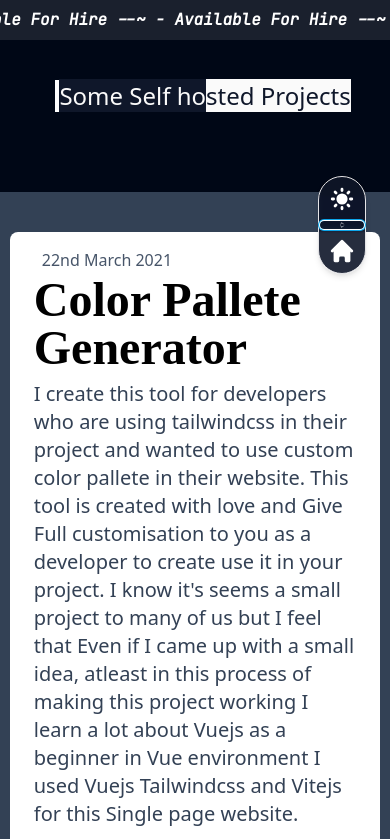
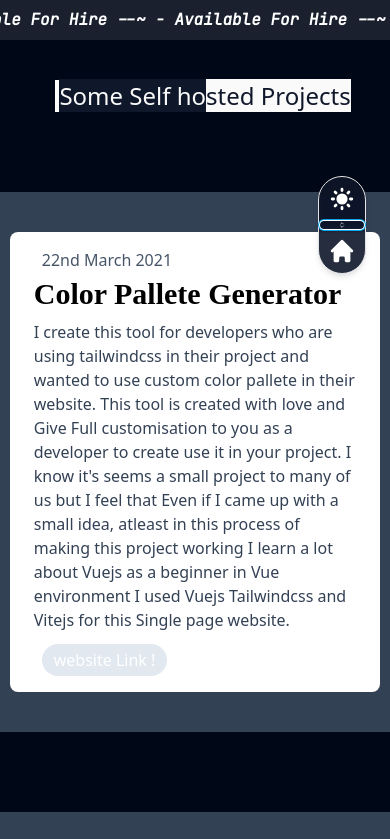
Before and after one commit to q1b/Myself, a Vue app: page /Projects in a window 390 px wide. Shown: the top 839 px of the page. Built offline with nearby package versions, Linux system fonts and the light colour scheme; a web font is replaced by a local one.

Commit message:
Added Timeline button added new shadow effects

```diff
--- a/src/Components/Navigation/components/Functionality.vue
+++ b/src/Components/Navigation/components/Functionality.vue
@@ -14,7 +14,6 @@
 </template>
 
 <script>
-import { onMounted } from 'vue'
 export default {
   props: {
     show: { required: true },
--- a/src/pages/Projects.vue
+++ b/src/pages/Projects.vue
@@ -81,7 +81,9 @@
       <template #heading>
         <h1
           class="
-            text-5xl
+            text-3xl
+            xs:text-4xl
+            sm:text-5xl
             dark:text-[#FF0030]
             mt-1
             font-round font-bold
@@ -99,7 +101,9 @@
             text-blueGray-700
             dark:text-rose-900
             mt-2
-            text-xl
+            text-base
+            xss:text-lg
+            sm:text-xl
             transition-colors
             duration-700
             selection:bg-blueGray-200
```
